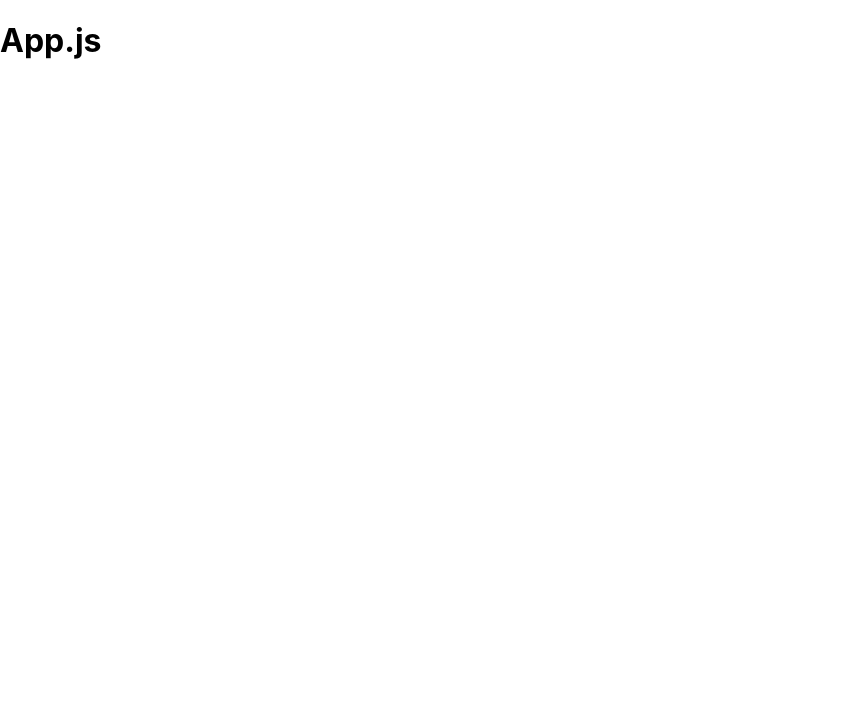
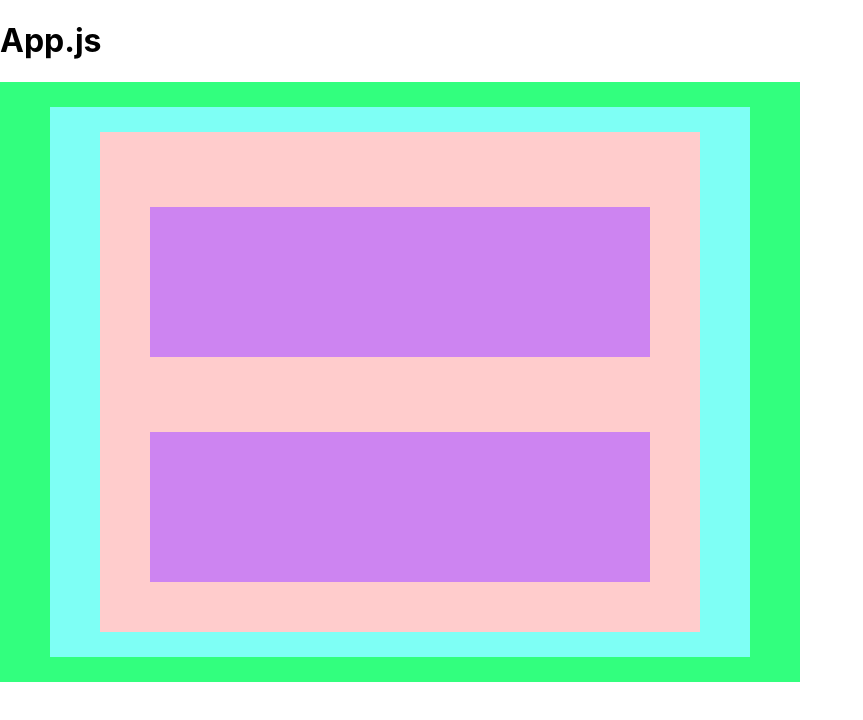
Before and after one commit to AronovSergey/Appleseeds-React, a React (Create React App) app: page / in a window 1280 px wide. Shown: the top 720 px of the page, without its empty margins (0-863 px from the left). Built offline with nearby package versions, Linux system fonts and the light colour scheme.

Commit message:
3.1 Submission

```diff
--- a/src/App.js
+++ b/src/App.js
@@ -1,11 +1,12 @@
-//import HelloWorld from './components/2.1-hello_world/HelloWorld';
-//import BasicOfJSX from './components/2.2-basics_of_jsx/BasicOfJSX'
+//import HelloWorld from './components/02.1-hello_world/HelloWorld';
+//import BasicOfJSX from './components/02.2-basics_of_jsx/BasicOfJSX'
+import Boxes from './components/03.1-boxes/Boxes';
 
 function App() {
   return (
     <div>
       <h1>App.js</h1>
-
+      <Boxes />
     </div>
   );
 }
--- a/src/components/2.2-basics_of_jsx/BasicOfJSX.js
+++ b/src/components/02.2-basics_of_jsx/BasicOfJSX.js
@@ -14,7 +14,7 @@ const BasicOfJSX = () => {
             <br />
             {string.length}
         </div>
-    )
+    );
 }
 
 export default BasicOfJSX;
--- /dev/null
+++ b/src/components/03.1-boxes/BlueBox.js
@@ -0,0 +1,15 @@
+import React, { Component } from 'react';
+import PinkBox from './PinkBox';
+
+
+class BlueBox extends Component {
+    render() {
+        return (
+            <div className="blue">
+                <PinkBox />
+            </div>
+        );
+    }
+}
+
+export default BlueBox;
--- /dev/null
+++ b/src/components/03.1-boxes/Boxes.js
@@ -0,0 +1,15 @@
+import React, { Component } from 'react';
+import GreenBox from './GreenBox';
+import './boxes.css';
+
+class Boxes extends Component {
+    render() {
+        return (
+            <div>
+                <GreenBox />
+            </div>
+        );
+    }
+}
+
+export default Boxes;
--- /dev/null
+++ b/src/components/03.1-boxes/GreenBox.js
@@ -0,0 +1,15 @@
+import React, { Component } from 'react';
+import './boxes.css';
+import BlueBox from './BlueBox';
+
+class GreenBox extends Component {
+    render() {
+        return (
+            <div className="green">
+                <BlueBox />
+            </div>
+        );
+    }
+}
+
+export default GreenBox;
--- /dev/null
+++ b/src/components/03.1-boxes/PinkBox.js
@@ -0,0 +1,15 @@
+import React, { Component } from 'react';
+import PurpleBox from './PurpleBox'
+
+class PinkBox extends Component {
+    render() {
+        return (
+            <div className="pink">
+                <PurpleBox />
+                <PurpleBox />
+            </div>
+        );
+    }
+}
+
+export default PinkBox;
--- /dev/null
+++ b/src/components/03.1-boxes/PurpleBox.js
@@ -0,0 +1,13 @@
+import React, { Component } from 'react';
+
+class PurpleBox extends Component {
+    render() {
+        return (
+            <div className="purple">
+
+            </div>
+        );
+    }
+}
+
+export default PurpleBox;
--- /dev/null
+++ b/src/components/03.1-boxes/boxes.css
@@ -0,0 +1,42 @@
+.green {
+    height: 600px;
+    width: 800px;
+    background-color: #32ff7e;
+}
+
+.blue {
+    position: absolute;
+    height: 550px;
+    width: 700px;
+    background-color: #7efff5;
+    margin-top: 25px;
+    margin-left: 50px;
+}
+
+.pink {
+    height: 500px;
+    width: 600px;
+    background-color: #ffcccc;
+    margin-top: 25px;
+    margin-left: 50px;
+}
+
+.purple {
+    position: absolute;
+    height: 150px;
+    width: 500px;
+    background-color: #cd84f1;
+    margin-top: 75px;
+    margin-left: 50px;
+    margin-bottom: 50px;
+}
+
+.purple:last-child {
+    position: absolute;
+    height: 150px;
+    width: 500px;
+    background-color: #cd84f1;
+    margin-top: 300px;
+    margin-left: 50px;
+    margin-bottom: 50px;
+}
```
Also changed, not shown: src/components/02.1-hello_world/HelloWorld.js (renamed from src/components/2.1-hello_world/HelloWorld.js).
